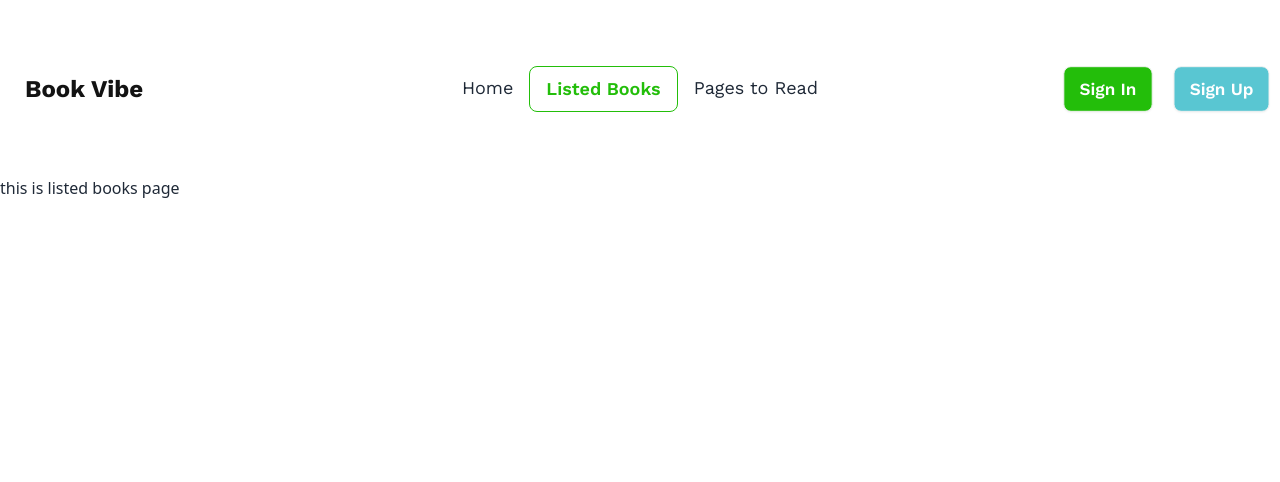
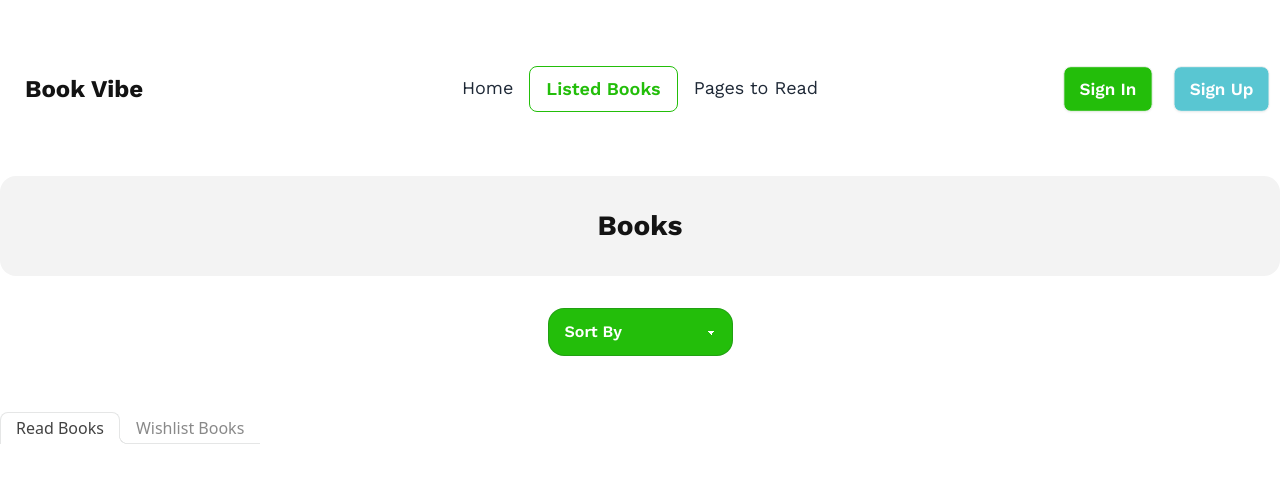
Before and after one commit to Rafidul01/book-vibe, a React (Vite) app: page /listedBooks in a window 1280 px wide. Shown: the top 482 px of the page. Built offline with nearby package versions, Linux system fonts and the light colour scheme; a web font is replaced by a local one.

Commit message:
tab section made

```diff
--- a/package.json
+++ b/package.json
@@ -14,6 +14,7 @@
     "match-sorter": "^6.3.4",
     "react": "^18.2.0",
     "react-dom": "^18.2.0",
+    "react-icons": "^5.0.1",
     "react-router-dom": "^6.22.3",
     "sort-by": "^1.2.0"
   },
--- /dev/null
+++ b/src/components/ReadBook.jsx
@@ -0,0 +1,11 @@
+import WantedBooks from "./WantedBooks";
+
+const ReadBook = () => {
+    return (
+        <div>
+            <WantedBooks></WantedBooks>
+        </div>
+    );
+};
+
+export default ReadBook;
--- /dev/null
+++ b/src/components/WantedBooks.jsx
@@ -0,0 +1,21 @@
+const WantedBooks = () => {
+  return (
+    <div className="card lg:card-side bg-base-100 shadow-xl">
+      <figure>
+        <img
+          src="https://daisyui.com/images/stock/photo-1494232410401-ad00d5433cfa.jpg"
+          alt="Album"
+        />
+      </figure>
+      <div className="card-body">
+        <h2 className="card-title">New album is released!</h2>
+        <p>Click the button to listen on Spotiwhy app.</p>
+        <div className="card-actions justify-end">
+          <button className="btn btn-primary">Listen</button>
+        </div>
+      </div>
+    </div>
+  );
+};
+
+export default WantedBooks;
--- /dev/null
+++ b/src/components/WishlistBooks.jsx
@@ -0,0 +1,11 @@
+import WantedBooks from "./WantedBooks";
+
+const WishlistBooks = () => {
+    return (
+        <div>
+            <WantedBooks></WantedBooks>
+        </div>
+    );
+};
+
+export default WishlistBooks;
--- a/src/pages/ListedBooks.jsx
+++ b/src/pages/ListedBooks.jsx
@@ -1,10 +1,70 @@
+import { Link, Outlet } from "react-router-dom";
+import { useState } from "react";
 
 const ListedBooks = () => {
-    return (
-        <div>
-            <h1>this is listed books page</h1>
+    const [tabIdx, setTabIdx] = useState(0);
+  return (
+    <div>
+      <div className="text-[#131313] font-bold h-[100px] text-center bg-[#1313130D] rounded-[16px] flex items-center justify-center work-sans text-[28px]">
+        <h1>Books</h1>
+      </div>
+      <div className="flex items-center justify-center mt-8 mb-[56px]">
+        <select className="select select-bordered w-full max-w-[185px] bg-[#23BE0A] text-[#FFFFFF] rounded-2xl font-semibold text-base work-sans">
+          <option disabled selected>
+            Sort By
+          </option>
+          <option>Rating</option>
+          <option>Number of pages</option>
+          <option>Publisher year</option>
+        </select>
+      </div>
+      <div>
+        {/* <div role="tablist" className="tabs tabs-lifted">
+
+          <input
+            type="radio"
+            name="my_tabs_2"
+            role="tab"
+            className="tab text-[#131313CC] font-normal text-base"
+            aria-label="Read Books"
+          />
+
+          <div
+            role="tabpanel"
+            className="tab-content bg-base-100 border-base-300 rounded-box p-6"
+          >
+            <ReadBook></ReadBook>
+          </div>
+
+          <input
+            type="radio"
+            name="my_tabs_2"
+            role="tab"
+            className="tab text-[#131313CC] font-normal text-base"
+            aria-label="Wishlist Books"
+            checked
+          />
+          <div
+            role="tabpanel"
+            className="tab-content bg-base-100 border-base-300 rounded-box p-6"
+          >
+            Tab content 2
+          </div>
+
+
+        </div> */}
+        <div role="tablist" className="tabs tabs-lifted flex justify-start mb-4">
+          <Link onClick={()=>setTabIdx(0)}  role="tab" to={`readBooks`} className= {`tab font-normal text-base ${tabIdx === 0 ? 'tab-active text-[#131313CC]' : 'text-[#13131380]'} `} >
+          Read Books
+          </Link>
+          <Link onClick={()=>setTabIdx(1)}  role="tab" to={`wishlistBooks`} className= {`tab font-normal text-base w-[90] ${tabIdx === 1 ? 'tab-active text-[#131313CC]' : 'text-[#13131380]'} `} >
+          Wishlist Books
+          </Link>
         </div>
-    );
+        <Outlet></Outlet>
+      </div>
+    </div>
+  );
 };
 
 export default ListedBooks;
```
Also changed, not shown: src/main.jsx (+13 -1 lines), 1 other file (tests, documents, lock files or other folders).
